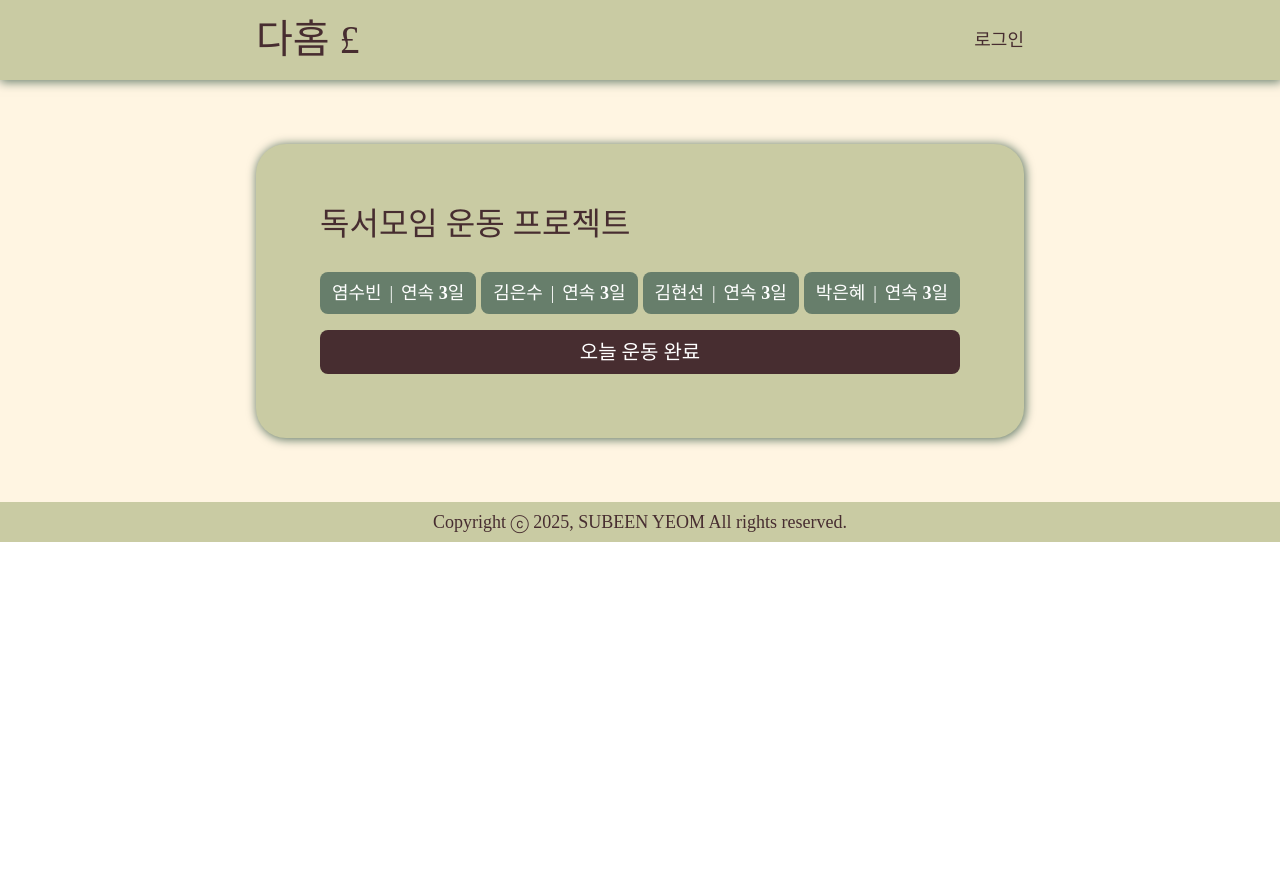
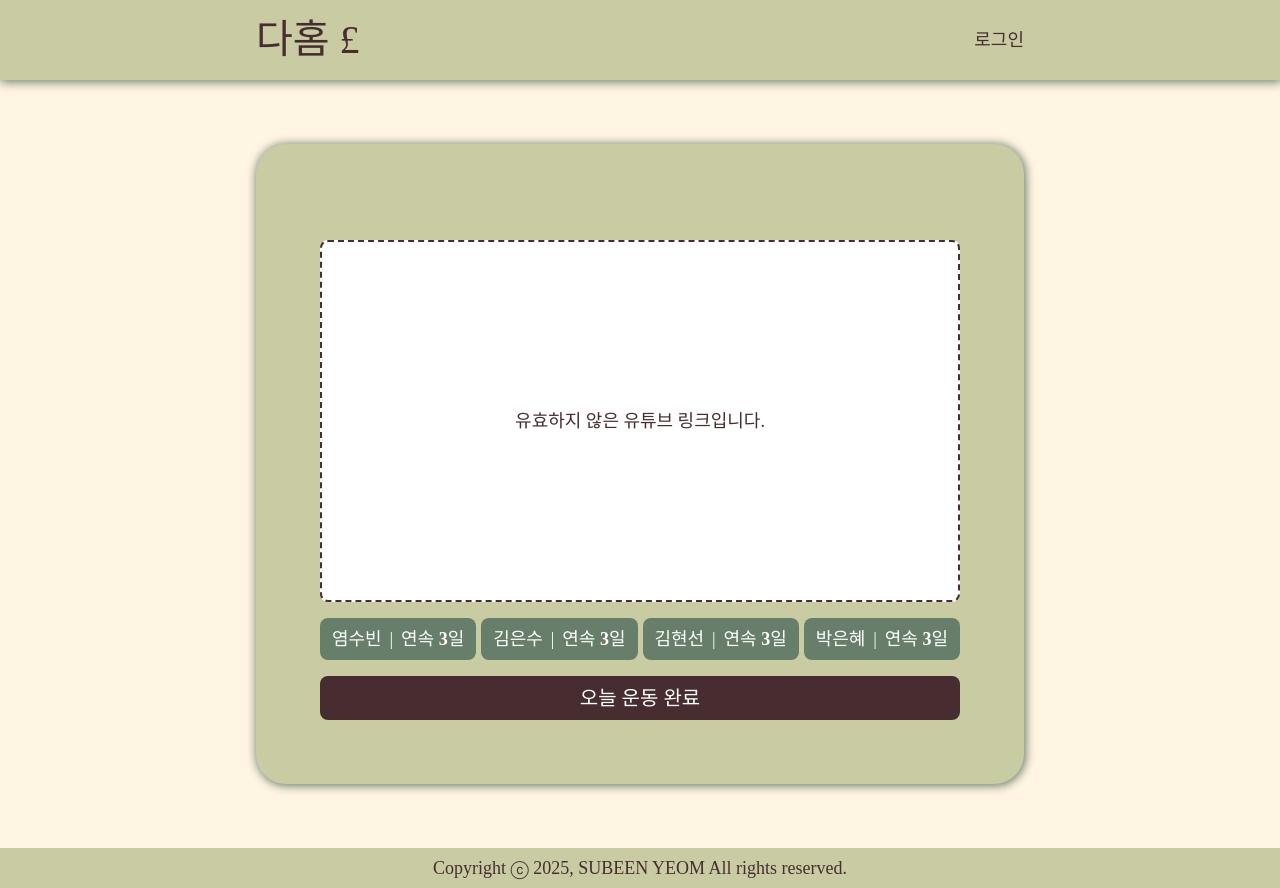
Before and after one commit to ssub0227/DaHome, a React (Create React App) app: page /play in a window 1280 px wide. Before the commit the page ends 800 px from the top, so only its background shows below. Built offline with nearby package versions, Linux system fonts and the light colour scheme; a web font is replaced by a local one.

Commit message:
Add: upload state 추가

```diff
--- a/package.json
+++ b/package.json
@@ -3,12 +3,14 @@
   "version": "0.1.0",
   "private": true,
   "dependencies": {
+    "@reduxjs/toolkit": "^2.7.0",
     "@testing-library/dom": "^10.4.0",
     "@testing-library/jest-dom": "^6.6.3",
     "@testing-library/react": "^16.3.0",
     "@testing-library/user-event": "^13.5.0",
     "react": "^19.1.0",
     "react-dom": "^19.1.0",
+    "react-redux": "^9.2.0",
     "react-router-dom": "^7.5.0",
     "react-scripts": "5.0.1",
     "react-youtube": "^10.1.0",
--- a/src/components/Button.js
+++ b/src/components/Button.js
@@ -1,13 +1,6 @@
 import React from 'react';
 import { Link } from 'react-router-dom';
 import styled from 'styled-components';
-
-const Button = ({link, text}) => {
-
-  return (
-    <Btn to={link}>{text}</Btn>
-  )
-}
 
 let Btn = styled(Link)`
   background-color: var(--brown);
@@ -20,4 +13,16 @@ let Btn = styled(Link)`
   font-size: 2.5vh;
   text-align: center;
 `
+
+const Button = ({link, text, disabledLink, onClick }) => {
+  if(disabledLink){
+    return (
+      <Btn as='button' onClick={onClick}>{text}</Btn>
+    )
+  } else {
+    return (
+      <Btn to={link} onClick={onClick}>{text}</Btn>
+    )
+  }
+}
 export default Button;
--- a/src/components/VideoPreview.js
+++ b/src/components/VideoPreview.js
@@ -2,7 +2,27 @@ import React from 'react';
 import YouTube from 'react-youtube';
 import styled from 'styled-components';
 
-const VideoPreview = ({ isVideo, videoId }) => {
+
+let PreviewVideo = styled.div`
+  text-align: center;
+  position: relative;
+  padding-top: 56%;
+  width: 100%;
+  height: 0;
+  border-radius: 8px;
+  border:2px dashed var(--brown);
+  overflow: hidden;
+  background-color: var(--white);
+
+  iframe{
+    position: absolute;
+    top: 0;
+    left: 0;
+    width: 100%;
+    height: 100%;
+  }
+`
+
 let PreviewText = styled.p`
   position: absolute;
   top: 50%;
@@ -10,10 +30,11 @@ const VideoPreview = ({ isVideo, videoId }) => {
   transform: translate(-50%, -50%);
 `
 
+const VideoPreview = ({ isVideo, videoId }) => {
   if (isVideo === true) {
-    return <YouTube videoId={videoId} opts={{ width: '100%', height: '360' }} />;
+    return <PreviewVideo><YouTube videoId={videoId} opts={{ width: '100%', height: '360' }} /></PreviewVideo>;
   } else {
-    return <PreviewText>유효하지 않은 유튜브 링크입니다.</PreviewText>;
+    return <PreviewVideo><PreviewText>유효하지 않은 유튜브 링크입니다.</PreviewText></PreviewVideo>;
   }
 }
 
--- a/src/index.js
+++ b/src/index.js
@@ -2,12 +2,16 @@ import React from 'react';
 import ReactDOM from 'react-dom/client';
 import { BrowserRouter } from 'react-router-dom';
 import App from 'App';
+import store from 'store/store';
+import { Provider } from 'react-redux';
 
 const root = ReactDOM.createRoot(document.getElementById('root'));
 root.render(
   <React.StrictMode>
-    <BrowserRouter>
-      <App />
-    </BrowserRouter>
+    <Provider store={store}>
+      <BrowserRouter>
+        <App />
+      </BrowserRouter>
+    </Provider>
   </React.StrictMode>
 );
--- a/src/pages/Play.js
+++ b/src/pages/Play.js
@@ -1,6 +1,8 @@
-import React, {useState} from 'react';
+import React from 'react';
+import styled from 'styled-components';
+import { useSelector } from 'react-redux';
+
 import TitleText from 'components/TitleText';
-import styled from 'styled-components';
 import Button from 'components/Button';
 import VideoPreview from 'components/VideoPreview';
 
@@ -9,6 +11,7 @@ let HumanList = styled.ul`
   display:grid;
   grid-template-columns: repeat(4, 1fr);
   gap:5px 5px;
+  margin-top:2vh;
 `
 
 let HumanItem = styled.li`
@@ -27,12 +30,13 @@ let HumanItem = styled.li`
 
 
 const Play = () => {
-  const [videoId, setVideoId] = useState('abcd1234xyz'); // 예시 ID
-  const [isVideo, setIsVideo] = useState(true); // 필요에 따라 상태 관리
+  const title = useSelector((state) => state.project.title);
+  const videoId = useSelector((state) => state.project.videoId);
+  const isVideo = useSelector((state) => state.project.isVideo);
 
   return (
     <div>
-      <TitleText text={'독서모임 운동 프로젝트'} marginBottom={5}></TitleText>
+      <TitleText text={title} marginBottom={5}></TitleText>
       <div>
         <VideoPreview isVideo={isVideo} videoId={videoId} />
       </div>
--- a/src/pages/Upload.js
+++ b/src/pages/Upload.js
@@ -1,5 +1,9 @@
-import React, { useState } from 'react';
+import {React, useState } from 'react';
 import styled from 'styled-components';
+import { useDispatch } from 'react-redux';
+import { setTitle, setVideoId } from 'store/projectSlice';
+import { useNavigate } from 'react-router-dom';
+
 import Button from 'components/Button';
 import TitleText from 'components/TitleText';
 import VideoPreview from 'components/VideoPreview';
@@ -15,52 +19,45 @@ let Input = styled.input`
   }
 `
 
-let PreviewVideo = styled.div`
-  text-align: center;
-  position: relative;
-  padding-top: 56%;
-  width: 100%;
-  height: 0;
-  border-radius: 8px;
-  border:2px dashed var(--brown);
-  overflow: hidden;
-  background-color: var(--white);
+const Upload = () => {
+  const dispatch = useDispatch();
+  const navigate = useNavigate();
 
-  iframe{
-    position: absolute;
-    top: 0;
-    left: 0;
-    width: 100%;
-    height: 100%;
-  }
-`
-
-
-const Upload = () => {
-  const [roomTitle, setRoomTitle] = useState('');
-  const [videoId, setVideoId] = useState('');
+  const [localTitle, setLocalTitle] = useState('');
+  const [localVideoUrl, setLocalVideoUrl] = useState('');
+  const [videoId, setVideoIdState] = useState('');
   const [isVideo, setIsVideo] = useState(null);
 
 
   // 비디오 링크 입력 유효성 검사
-  const handleVideo = (event) =>{
-    const input = event.target.value;
+  const handleVideo = (e) =>{
+    const input = e.target.value;
+    setLocalVideoUrl(input);
+
     const match = input.match(/(?:youtube\.com\/.*v=|youtu\.be\/)([^"&?\/\s]{11})/);
     const id = match ? match[1] : '';
-    setVideoId(id);
+    setVideoIdState(id);
     setIsVideo(id ? true : false);
+  }
+
+  const handleCreateProject = () => {
+    if (isVideo){
+      dispatch(setTitle(localTitle));
+      dispatch(setVideoId(videoId));
+      navigate('/share');
+    } else {
+      alert("유효하지 않은 유튜브 링크입니다.");
+    }
   }
 
   return (
     <div>
       <TitleText text={'다홈 프로젝트 생성'} marginBottom={5}></TitleText>
-      <Input type='text' placeholder='프로젝트 이름을 입력하세요.' id='pj_title_input' value={roomTitle} onChange={(event)=>setRoomTitle(event.target.value)}></Input>
-      <Input type='text' placeholder='유튜르 링크를 입력하세요.' id='vd_link_input' onChange={handleVideo}></Input>
+      <Input type='text' placeholder='프로젝트 이름을 입력하세요.' id='pj_title_input' value={localTitle} onChange={(e)=>setLocalTitle(e.target.value)}></Input>
+      <Input type='text' placeholder='유튜르 링크를 입력하세요.' id='vd_link_input' value={localVideoUrl} onChange={handleVideo}></Input>
       <TitleText text={'동영상 미리보기'} marginTop={5} marginBottom={5}></TitleText>
-      <PreviewVideo>
-        <VideoPreview isVideo={isVideo} videoId={videoId} />
-      </PreviewVideo>
-      <Button link={'/share'} text={'운동 프로젝트 생성'}></Button>
+      <VideoPreview isVideo={isVideo} videoId={videoId} />
+      <Button text={'운동 프로젝트 생성'} onClick={handleCreateProject} disabledLink></Button>
     </div>
   )
 }
--- /dev/null
+++ b/src/store/projectSlice.js
@@ -0,0 +1,20 @@
+import { createSlice } from '@reduxjs/toolkit'
+
+const initialState = {
+    title :'',
+    videoId:'',
+    isVideo:null,
+}
+
+const projectSlice = createSlice({
+    name:'project',
+    initialState,
+    reducers:{
+        setTitle:(state, action) => {state.title = action.payload},
+        setVideoId:(state, action) => {state.videoId = action.payload},
+        setIsVideo:(state, action) => {state.isVideo = action.payload}
+    }
+})
+
+export const {setTitle, setVideoId, setIsVideo} = projectSlice.actions;
+export default projectSlice.reducer;
--- /dev/null
+++ b/src/store/store.js
@@ -0,0 +1,10 @@
+import { configureStore } from '@reduxjs/toolkit';
+import projectSlice from './projectSlice'
+
+const store = configureStore({
+  reducer:{
+    project: projectSlice
+  }
+})
+
+export default store;
```
Also changed, not shown: 1 other file (tests, documents, lock files or other folders). Lines whose indentation alone changed are shown as unchanged.
